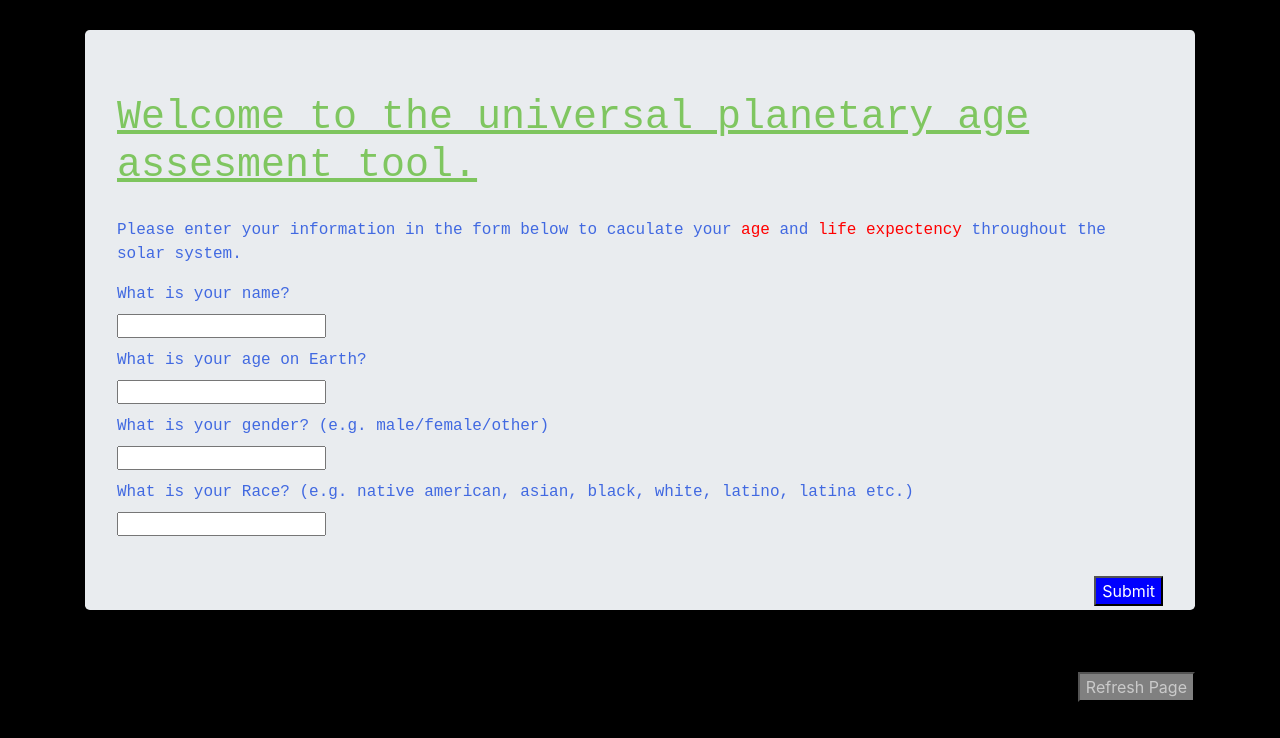
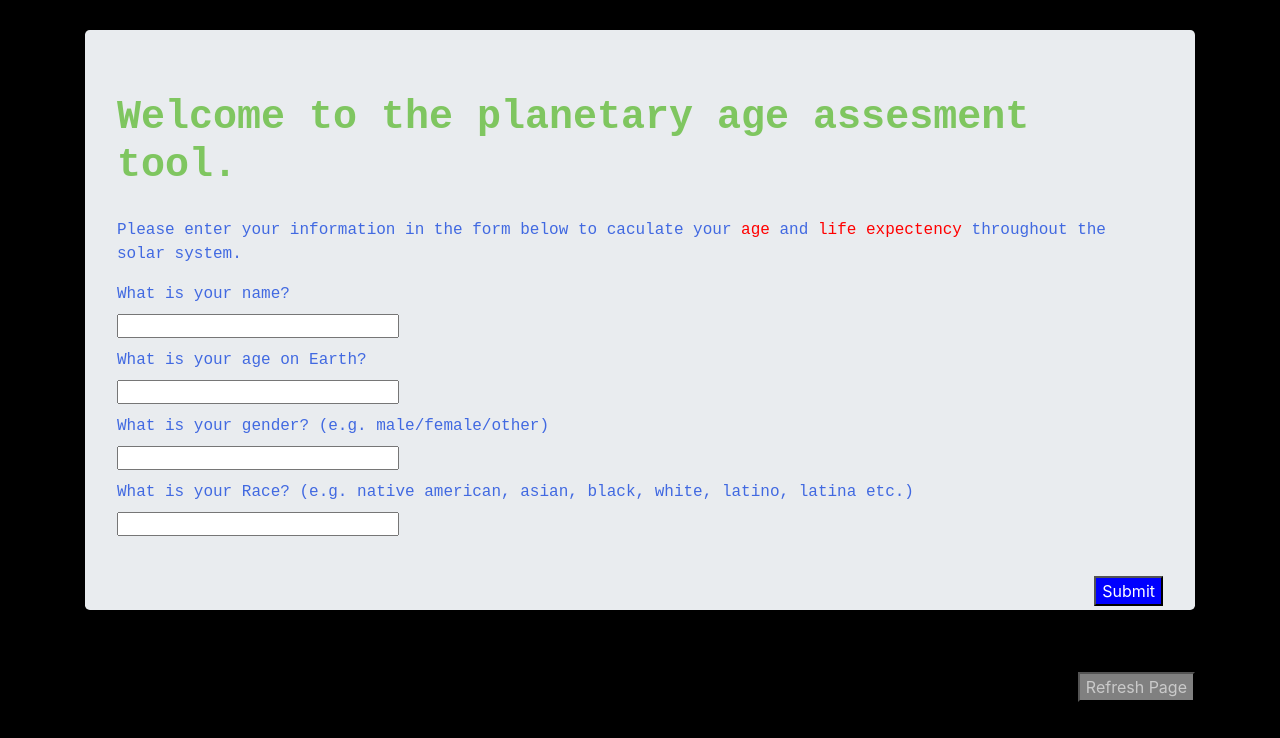
Before and after one commit to FaisalRana/Project5, a website built with webpack: page src/index.html in a window 1280 px wide. Built offline with nearby package versions, Linux system fonts and the light colour scheme.

Commit message:
fixed more css

```diff
--- a/package.json
+++ b/package.json
@@ -1,5 +1,5 @@
 {
-  "name": "shape-tracker",
+  "name": "Space Calculator",
   "version": "1.0.0",
   "description": "",
   "main": "index.js",
--- a/src/css/styles.css
+++ b/src/css/styles.css
@@ -1,14 +1,14 @@
 h1 {
-  color:rgb(0, 0, 0);
   padding-bottom: 20px;
-  text-decoration: underline;
+  font-weight: bold;
   animation: color-change 3s infinite;
+  text-align:left;
 }
 
 
 @keyframes color-change {
   0% { color: rgb(0, 183, 255); }
-  25% { color: rgb(251, 255, 0); }
+  25% { color: rgba(253, 217, 15, 0.877); }
   50% { color: rgba(228, 108, 222, 0.904); }
   100% { color: rgb(51, 255, 0); }
 }
@@ -21,7 +21,7 @@ body {
 }
 input {
   display:block;
-  width: 20%;
+  width: 27%;
   height: 20%;
   margin-bottom: 10px;
 }
--- a/src/index.html
+++ b/src/index.html
@@ -6,7 +6,7 @@
 <body>
 <div class="container">
   <div class="jumbotron">
-    <h1>Welcome to the universal planetary age assesment tool.</h1>
+    <h1>Welcome to the planetary age assesment tool.</h1>
     <p>Please enter your information in the form below to caculate your <span id="yellow"> age </span> and <span id="yellow">life expectency </span> throughout the solar system.</p>
     <form id="space-age-form">
       <label for="inputName"> What is your name?</label>
```
Also changed, not shown: 1 other file.
